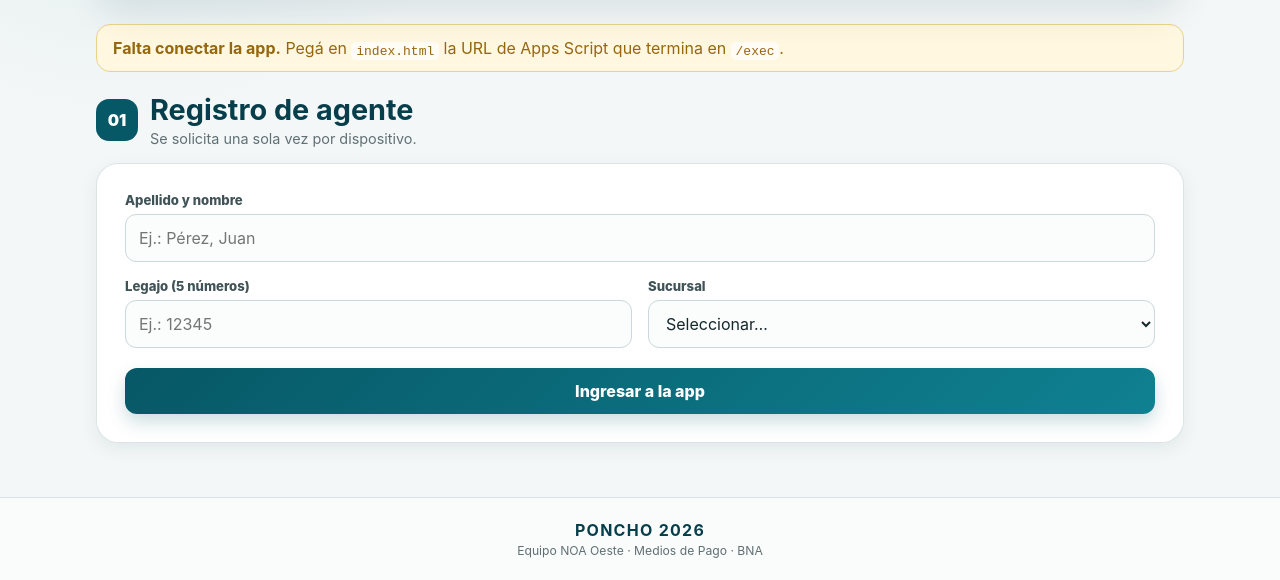
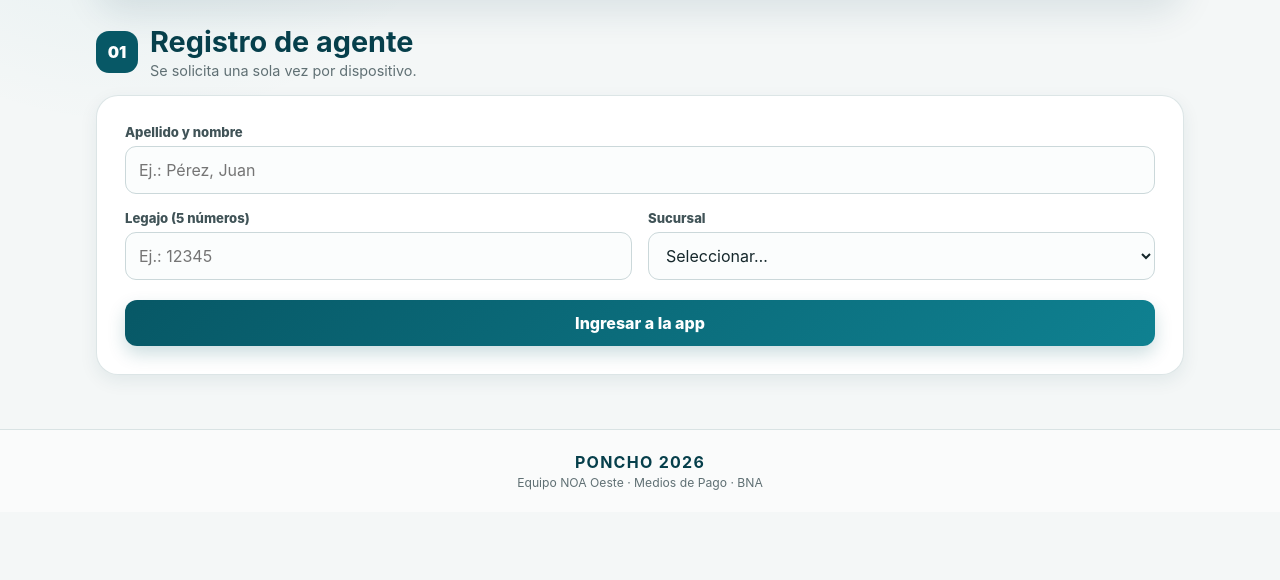
Before and after one commit to UMPCAT/PONCHO, a plain HTML site: page index.html in a window 1280 px wide. Shown: the part 298-878 px from the top of the page. After the commit the page ends 810 px from the top, so only its background shows below. Drawn offline with nearby package versions, Linux system fonts and the light colour scheme.

Commit message:
Update index.html

```diff
--- a/index.html
+++ b/index.html
@@ -14,7 +14,7 @@
 
   <script>
     /* Reemplazar por la URL /exec de la implementación de Google Apps Script. */
-    window.APPS_SCRIPT_URL = "PEGAR_AQUI_LA_URL_DE_APPS_SCRIPT";
+    window.APPS_SCRIPT_URL = "https://script.google.com/macros/s/AKfycbxmb1U4aaTT3C4EvNOKHdOq7lpCwJVYM3RrXdy5RrGt_xLe34cRepd8RVDR33UZ6YEL/exec";
   </script>
   <script src="./app.js?v=2" defer></script>
 </head>
```
